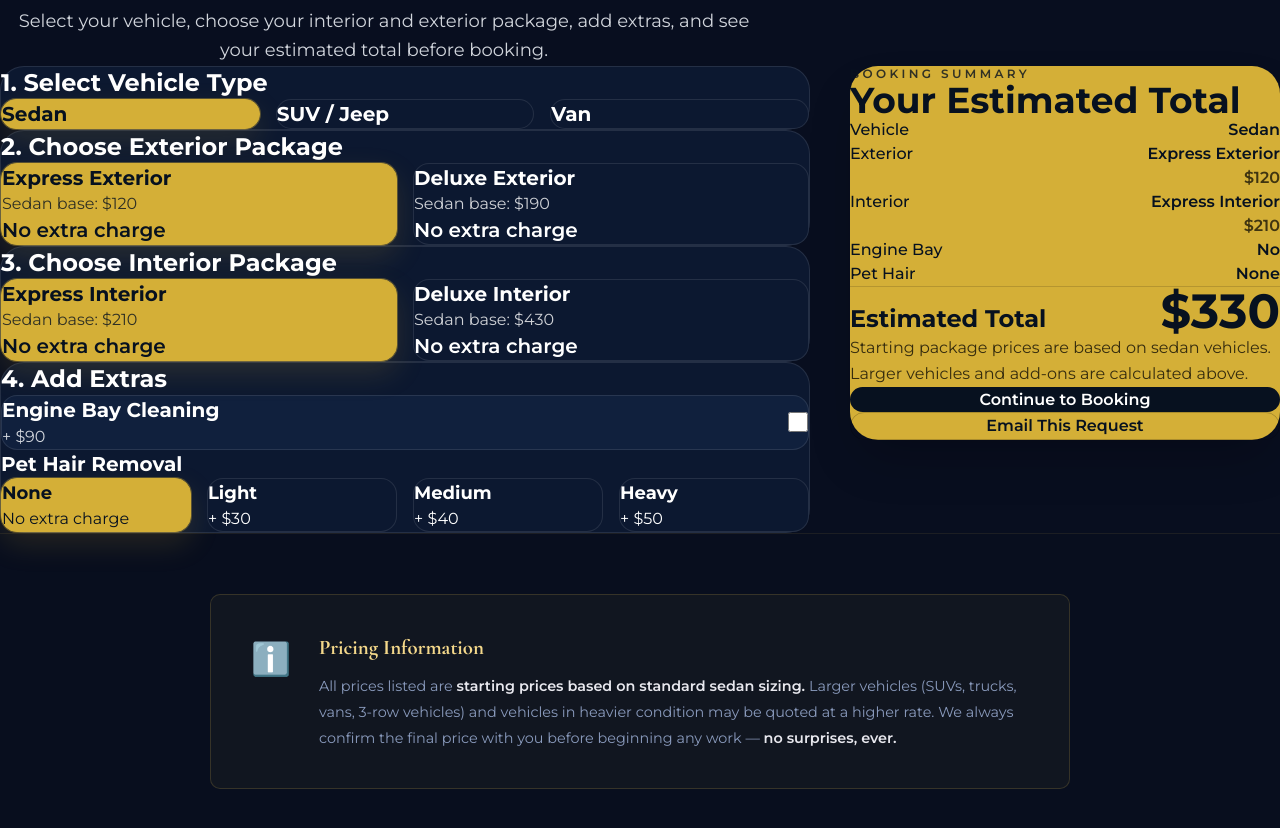
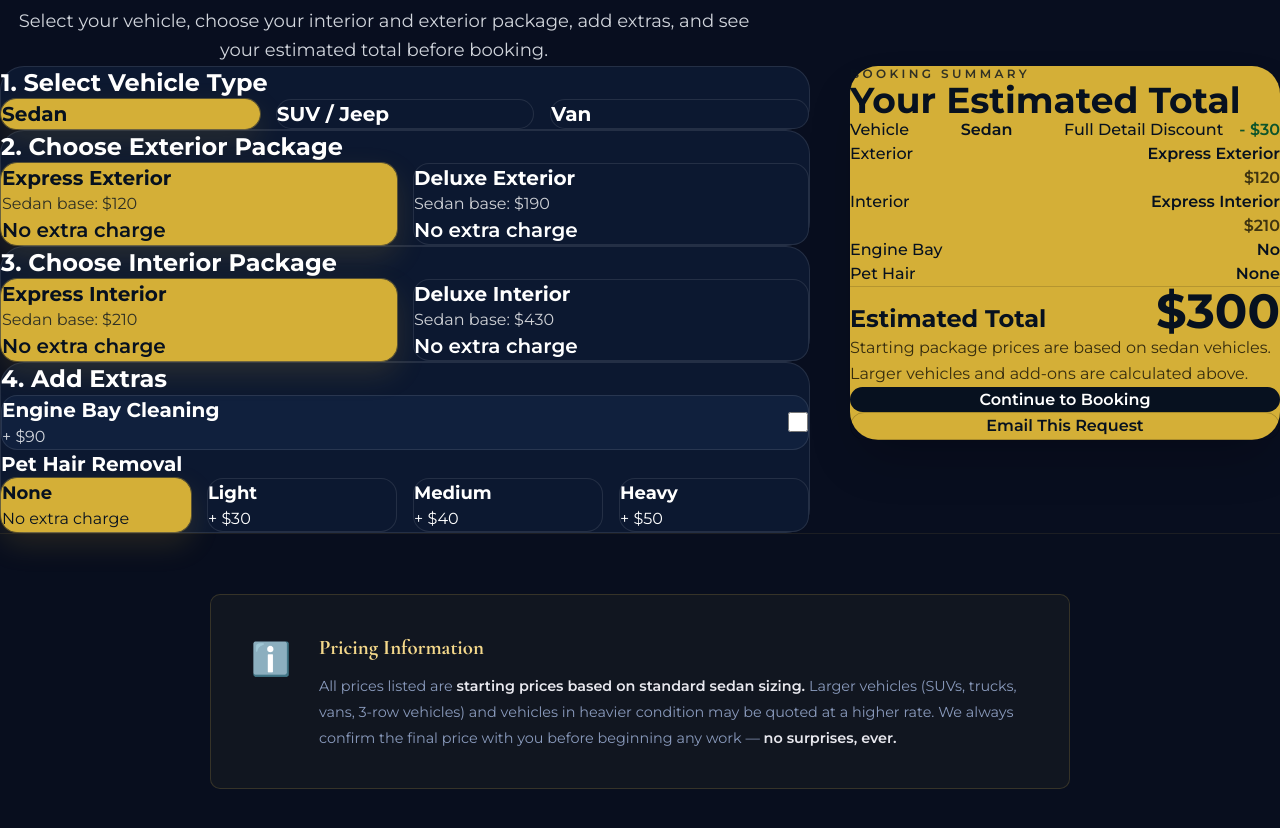
Before and after one commit to euroshinect-code/euroshine-site, a React (Vite) app: page / in a window 1280 px wide. Shown: the part 3752-4580 px from the top of the page. Built offline with nearby package versions, Linux system fonts and the light colour scheme.

Commit message:
add full detail and combo discounts

```diff
--- a/src/App.jsx
+++ b/src/App.jsx
@@ -957,6 +957,22 @@ const addOnPricing = {
     heavy: 50,
   },
 };
+const fullDetailPricing = {
+  sedan: {
+    express: 300,
+    deluxe: 550,
+  },
+  suv: {
+    express: 380,
+    deluxe: 630,
+  },
+  van: {
+    express: 395,
+    deluxe: 650,
+  },
+};
+
+const comboDiscountRate = 0.25;
 // ── MAIN PAGE COMPONENT ───────────────────────────────────────
 export default function EuroShineServices() {
   const observerRef = useRef(null);
@@ -978,8 +994,39 @@ export default function EuroShineServices() {
 const exteriorTotal = exteriorBase + exteriorUpcharge;
 const interiorTotal = interiorBase + interiorUpcharge;
 
-  const totalPrice =
-    exteriorTotal + interiorTotal + engineBayPrice + petHairPrice;
+const packageSubtotal = exteriorTotal + interiorTotal;
+
+const isFullExpress =
+  exteriorPackage === "expressExterior" &&
+  interiorPackage === "expressInterior";
+
+const isFullDeluxe =
+  exteriorPackage === "deluxeExterior" &&
+  interiorPackage === "deluxeInterior";
+
+const isComboPackage =
+  (exteriorPackage === "expressExterior" && interiorPackage === "deluxeInterior") ||
+  (exteriorPackage === "deluxeExterior" && interiorPackage === "expressInterior");
+
+let discountedPackageTotal = packageSubtotal;
+let discountAmount = 0;
+let discountLabel = "";
+
+if (isFullExpress) {
+  discountedPackageTotal = fullDetailPricing[vehicleType].express;
+  discountAmount = packageSubtotal - discountedPackageTotal;
+  discountLabel = "Full Detail Discount";
+} else if (isFullDeluxe) {
+  discountedPackageTotal = fullDetailPricing[vehicleType].deluxe;
+  discountAmount = packageSubtotal - discountedPackageTotal;
+  discountLabel = "Full Detail Discount";
+} else if (isComboPackage) {
+  discountAmount = Math.round(packageSubtotal * comboDiscountRate);
+  discountedPackageTotal = packageSubtotal - discountAmount;
+  discountLabel = "Combo Discount";
+}
+
+const totalPrice = discountedPackageTotal + engineBayPrice + petHairPrice;
 
   const formatLabel = (value) => {
     const labels = {
@@ -1413,6 +1460,14 @@ export default function EuroShineServices() {
             <div className="flex justify-between gap-4">
               <span className="font-medium">Vehicle</span>
               <span className="font-semibold text-right">{formatLabel(vehicleType)}</span>
+              {discountAmount > 0 && (
+             <div className="flex justify-between gap-4">
+             <span className="font-medium">{discountLabel}</span>
+            <span className="font-semibold text-right text-green-900">
+               - ${discountAmount}
+            </span>
+         </div>
+             )}
             </div>
 
             <div className="flex justify-between gap-4">
```
Lines whose indentation alone changed are shown as unchanged.
